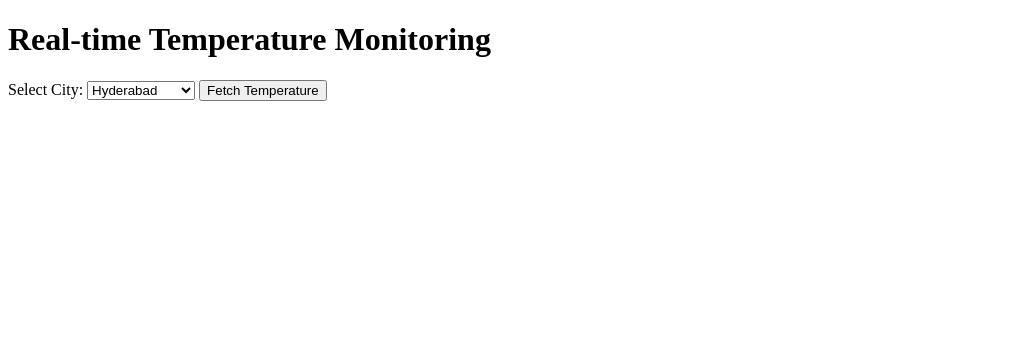
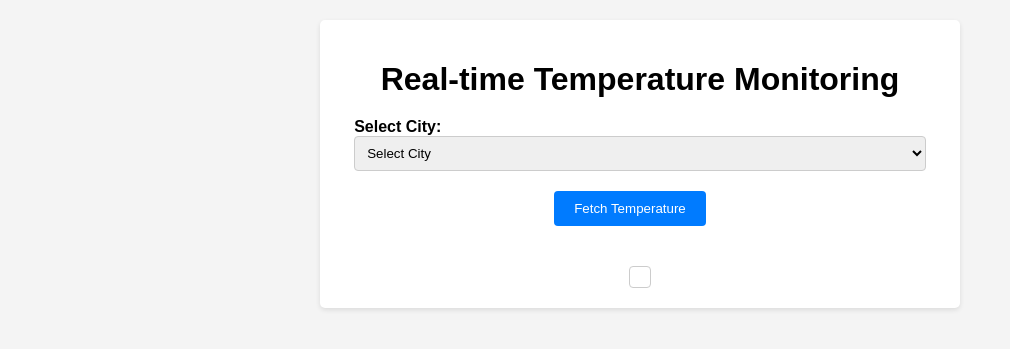
Before and after one commit to sanya-hash/Weather-project, a Flask app: page / in a window 1280 px wide. Shown: the top 349 px of the page, without its empty margins (0-1010 px from the left). Run offline with Flask 3, Linux system fonts and the light colour scheme; some libraries are stand-ins or nearby versions.

Commit message:
assignment completed

```diff
--- a/app.py
+++ b/app.py
@@ -1,143 +1,10 @@
-# # Import necessary libraries
-# from flask import Flask, render_template
-# from flask_socketio import SocketIO
-
-# # Initialize Flask application
-# app = Flask(__name__)
-# app.config['SECRET_KEY'] = 'your_secret_key'
-
-# # Initialize Socket.IO instance
-# socketio = SocketIO(app)
-
-# # Route for serving HTML page
-# @app.route('/')
-# def index():
-#     return render_template('index.html')
-
-# # WebSocket connection event handler
-# @socketio.on('connect')
-# def handle_connect():
-#     # TODO: Implement code for establishing a WebSocket connection with the client
-#     pass
-
-# # Background process for retrieving temperature data and emitting it to clients
-# def emit_temperature_data():
-#     # TODO: Implement code for retrieving temperature data from sensors
-#     # TODO: Emit the temperature data to the connected clients using socketio.emit()
-
-# # Run the Flask application with Socket.IO
-#  if __name__ == '__main__':
-#     socketio.start_background_task(emit_temperature_data)
-#     socketio.run(app)
-
-
-# # importing requests and json
-# import requests, json
-# # base URL
-# BASE_URL = "https://api.openweathermap.org/data/2.5/weather?"
-# CITY = "Hyderabad"
-# # API key API_KEY = "Your API Key"
-# # upadting the URL
-# URL = BASE_URL + "q=" + CITY + "&appid=" + "37f710f3ede5ef84803f8d39eca46420"
-# # HTTP request
-# response = requests.get(URL)
-# # checking the status code of the request
-# if response.status_code == 200:
-#    # getting data in the json format
-#    data = response.json()
-#    # getting the main dict block
-#    main = data['main']
-#    # getting temperature
-#    temperature = main['temp']
-#    # getting the humidity
-#    humidity = main['humidity']
-#    # getting the pressure
-#    pressure = main['pressure']
-#    # weather report
-#    report = data['weather']
-#    print(f"{CITY:-^30}")
-#    print(f"Temperature: {temperature}")
-#    print(f"Humidity: {humidity}")
-#    print(f"Pressure: {pressure}")
-#    print(f"Weather Report: {report[0]['description']}")
-# else:
-#    # showing the error message
-#    print("Error in the HTTP request")
-
-
-
-# from flask import Flask, render_template, request
-# from flask_socketio import SocketIO, emit
-# import requests
-
-# app = Flask(__name__)
-# socketio = SocketIO(app)
-
-# def get_weather(city_name):
-#     BASE_URL = "https://api.openweathermap.org/data/2.5/weather?"
-#     API_KEY = "37f710f3ede5ef84803f8d39eca46420"
-#     URL = f"{BASE_URL}q={city_name}&appid={API_KEY}"
-#     response = requests.get(URL)
-#     if response.status_code == 200:
-#         data = response.json()
-#         main = data['main']
-#         temperature = main['temp']
-#         humidity = main['humidity']
-#         pressure = main['pressure']
-#         weather_report = data['weather'][0]['description']
-#         return {
-#             "city": city_name,
-#             "temperature": temperature,
-#             "humidity": humidity,
-#             "pressure": pressure,
-#             "weather_report": weather_report
-#         }
-#     else:
-#         return None
-
-# @app.route('/')
-# def index():
-#     return render_template('index.html')
-
-# @app.route('/weather', methods=['POST'])
-# def weather():
-#     city_name = request.form['city']
-#     weather_info = get_weather(city_name)
-#     if weather_info:
-#         return render_template('weather.html', weather=weather_info)
-#     else:
-#         return "Error fetching weather data."
-
-# @socketio.on('connect')
-# def handle_connect():
-#     print('Client connected')
-
-# @socketio.on('disconnect')
-# def handle_disconnect():
-#     print('Client disconnected')
-
-# @socketio.on('get_temperature')
-# def send_temperature(city):
-#     weather_info = get_weather(city)
-#     if weather_info:
-#         emit('temperature_data', {
-#             'timestamp': datetime.now().strftime('%Y-%m-%d %H:%M:%S'),
-#             'temperature': weather_info['temperature'],
-#             'location': weather_info['city']
-#         })
-
-# if __name__ == '__main__':
-#     socketio.run(app, debug=True)
-
-
-
-
 from datetime import datetime
 from flask import Flask, render_template
 from flask_socketio import SocketIO, emit
 import requests
 
 app = Flask(__name__)
+app.config['SECRET_KEY'] = 'bruh'
 socketio = SocketIO(app)
 
 def kelvin_to_celsius(temperature_kelvin):
@@ -187,7 +54,11 @@ def send_temperature(data):
         emit('temperature_data', {
             'timestamp': datetime.now().strftime('%Y-%m-%d %H:%M:%S'),
             'temperature': weather_info['temperature'],
-            'location': weather_info['city']
+            'location': weather_info['city'],
+            'humidity': weather_info['humidity'],
+            'pressure': weather_info['pressure'],
+
+
         })
 
 if __name__ == '__main__':
--- a/templates/index.html
+++ b/templates/index.html
@@ -1,25 +1,95 @@
 <!DOCTYPE html>
 <html>
   <head>
+
     <title>Real-time Temperature Monitoring</title>
+
     <script src="https://cdnjs.cloudflare.com/ajax/libs/socket.io/4.2.0/socket.io.js"></script>
-    <script>
+    <style>
+      body {
+        font-family: Arial, sans-serif;
+        margin: 0;
+        padding: 0;
+        background-color: #f4f4f4;
+      }
+.container {
+  max-width: 600px;
+  margin: 20px auto;
+  padding: 20px;
+  background-color: #fff;
+  border-radius: 5px;
+  box-shadow: 0 2px 5px rgba(0, 0, 0, 0.1);
+  display: flex;
+  flex-direction: column;
+  align-items: center;
+}
+
+h1 {
+  text-align: center;
+  margin-bottom: 20px;
+}
+
+.form-group {
+  margin-bottom: 20px;
+}
+
+label {
+  font-weight: bold;
+}
+
+select {
+  width: 100%;
+  padding: 8px;
+  border: 1px solid #ccc;
+  border-radius: 4px;
+  box-sizing: border-box;
+}
+
+button {
+  padding: 10px 20px;
+  background-color: #007bff;
+  color: #fff;
+  border: none;
+  border-radius: 4px;
+  cursor: pointer;
+  margin:20px 0px 0px 200px
+}
+
+button:hover {
+  background-color: #0056b3;
+}
+
+#temperature-data {
+  margin-top: 20px;
+  padding: 10px;
+  border: 1px solid #ccc;
+  border-radius: 4px;
+}
+
+    </style>
+   <script>
       document.addEventListener("DOMContentLoaded", function () {
-        // Establish WebSocket connection with the server
         const socket = io.connect();
 
-        // Event handler for receiving temperature data
         socket.on("temperature_data", function (data) {
-          // Update the UI with the received temperature data
-          const temperatureElement =
-            document.getElementById("temperature-data");
+          const temperatureElement = document.getElementById("temperature-data");
           const timestamp = new Date(data.timestamp).toLocaleString();
           const temperature = data.temperature;
           const location = data.location;
-          temperatureElement.innerHTML = `Timestamp: ${timestamp}<br>Temperature: ${temperature}°C<br>Location: ${location}`;
+          const humidity= data.humidity;
+          const pressure=data.pressure;
+          temperatureElement.innerHTML = `
+            <strong>Timestamp:</strong> ${timestamp}<br>
+            <strong>Temperature:</strong> ${temperature}°C<br>
+            <strong>Location:</strong> ${location}<br>
+            <strong>Humidity:</strong> ${humidity}<br>
+            <strong>Pressue:</strong> ${pressure}<br>
+
+
+
+          `;
         });
 
-        // Event handler for button click to fetch temperature data
         const fetchButton = document.getElementById("fetch-button");
         fetchButton.addEventListener("click", function () {
           const selectedCity = document.getElementById("city-select").value;
@@ -29,10 +99,12 @@
     </script>
   </head>
   <body>
-    <h1>Real-time Temperature Monitoring</h1>
-    <div>
-      <label for="city-select">Select City:</label>
-      <select id="city-select">
+    <div class="container">
+      <h1>Real-time Temperature Monitoring</h1>
+      <div class="form-group">
+        <label for="city-select">Select City:</label>
+        <select id="city-select">
+          <option value="">Select City</option>
         <option value="Hyderabad">Hyderabad</option>
         <option value="Mumbai">Mumbai</option>
         <option value="Delhi">Delhi</option>
```
